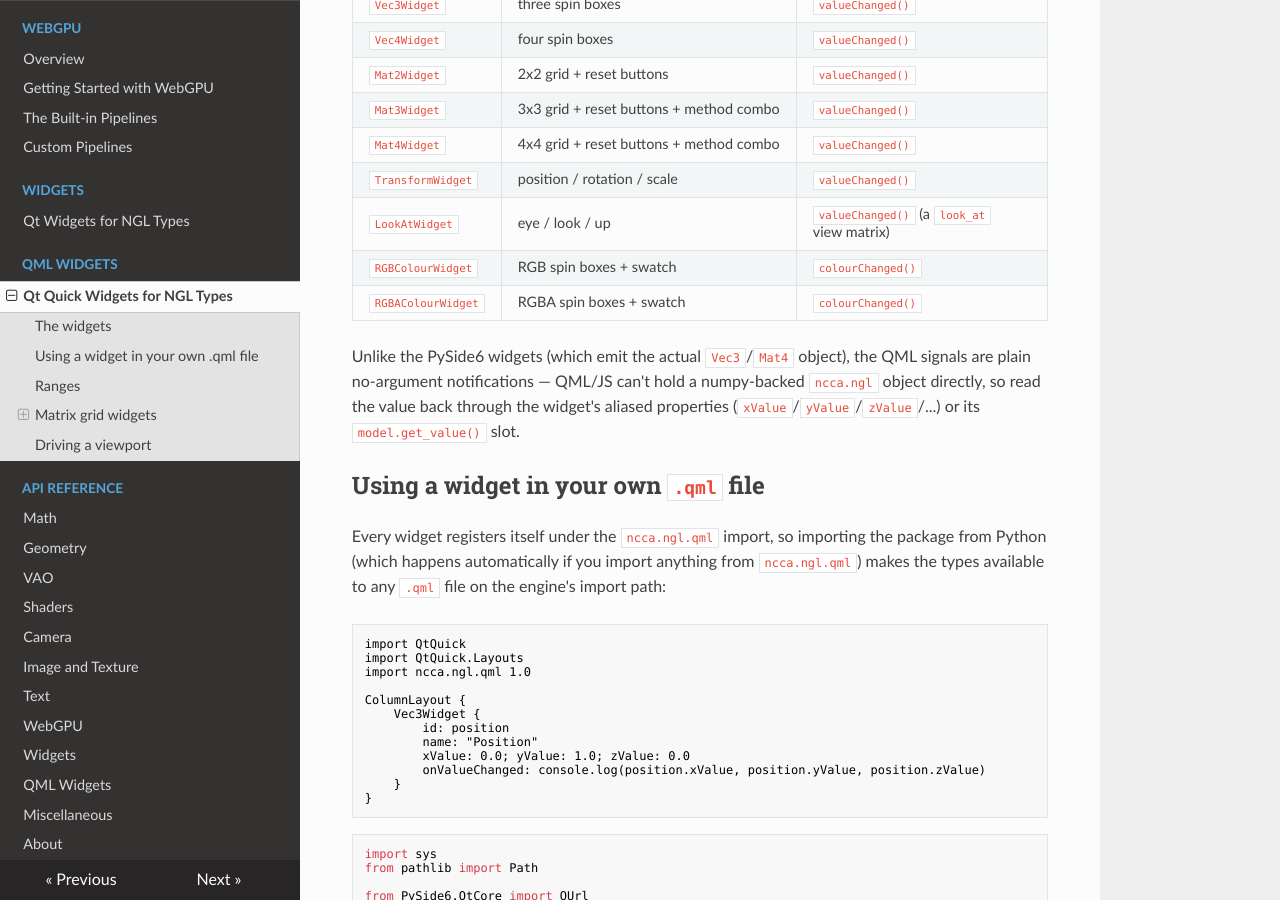
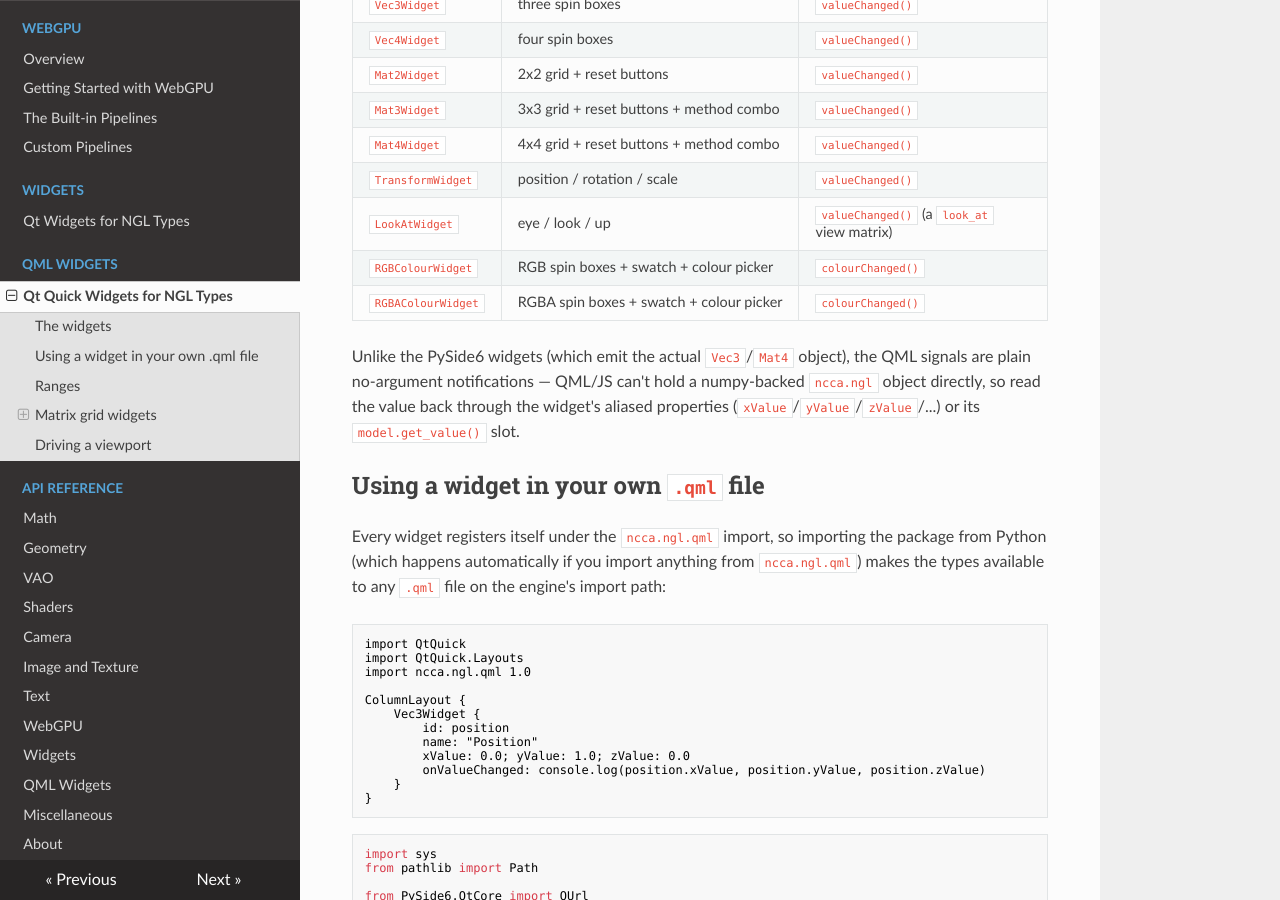
Before and after one commit to NCCA/PyNGL, an MkDocs documentation site: the page built from docs/docs/qml/index.md, in a window 1280 px wide and 900 px high, scrolled down 526 px. Built offline with MkDocs 1.6.1, drawn with Linux system fonts in a browser that asks for light colours; nearby versions of some CDN libraries.

Commit message:
feat(qml): add colour picker popup to RGBColourWidget/RGBAColourWidget
Clicking the swatch opens a Qt.labs.platform ColorDialog (with
ShowAlphaChannel on the RGBA widget) that writes the picked colour back
into the model, matching the PySide6 widgets' QColorDialog behaviour.

Co-Authored-By: Claude Sonnet 5 <noreply@anthropic.com>

```diff
--- a/docs/docs/qml/index.md
+++ b/docs/docs/qml/index.md
@@ -24,8 +24,8 @@ uv run python -m ncca.ngl.qml
 | `Mat4Widget` | 4x4 grid + reset buttons + method combo | `valueChanged()` |
 | `TransformWidget` | position / rotation / scale | `valueChanged()` |
 | `LookAtWidget` | eye / look / up | `valueChanged()` (a `look_at` view matrix) |
-| `RGBColourWidget` | RGB spin boxes + swatch | `colourChanged()` |
-| `RGBAColourWidget` | RGBA spin boxes + swatch | `colourChanged()` |
+| `RGBColourWidget` | RGB spin boxes + swatch + colour picker | `colourChanged()` |
+| `RGBAColourWidget` | RGBA spin boxes + swatch + colour picker | `colourChanged()` |
 
 Unlike the PySide6 widgets (which emit the actual `Vec3`/`Mat4` object),
 the QML signals are plain no-argument notifications — QML/JS can't hold a
```
Also changed, not shown: docs/superpowers/specs/2026-07-08-qml-widgets-design.md (+9 -3 lines), 2 other files.
